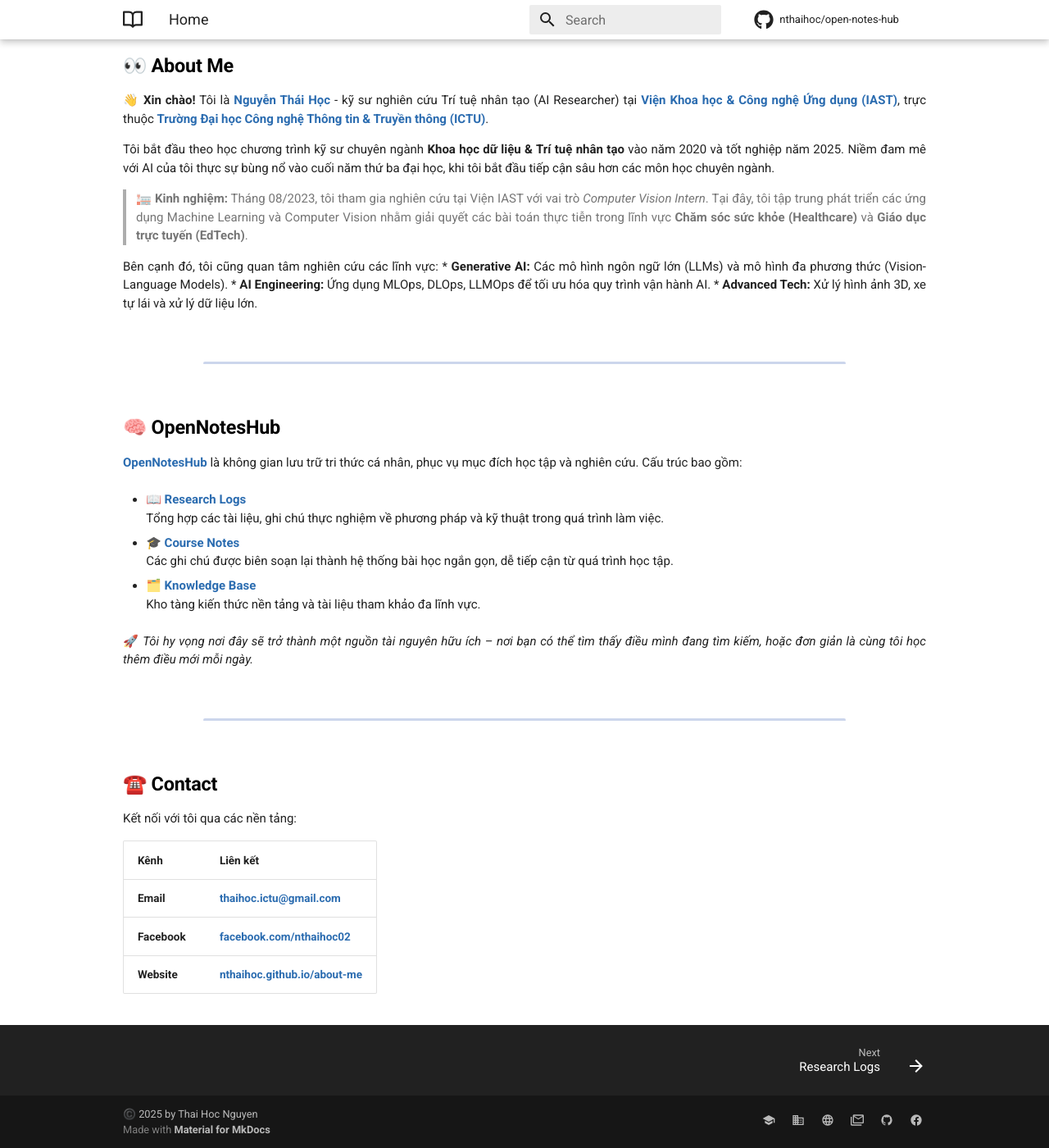
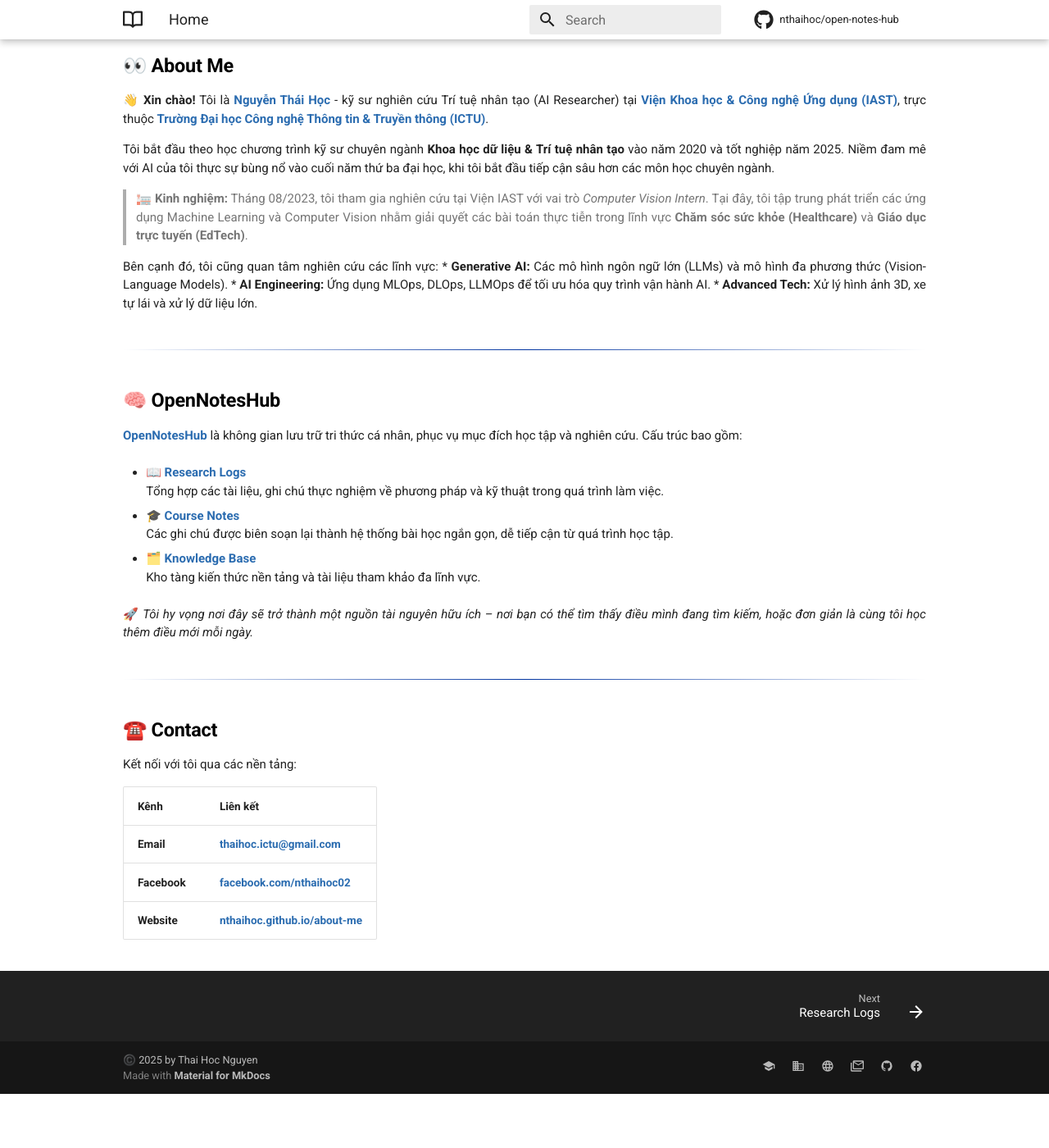
Before and after one commit to nthaihoc/open-notes-hub, an MkDocs documentation site: the page built from docs/index.md, in a window 1280 px wide and 1400 px high, scrolled down 571 px. Shown: the whole window at 82% size. Built offline with MkDocs 1.6.1 and Material for MkDocs 9.7.7, drawn with Linux system fonts in a browser that asks for light colours; comment, search, counter and statistics services are not loaded; after the commit the page ends 1905 px from its top, so only the background shows below that.

```diff
--- a/docs/stylesheets/extra.css
+++ b/docs/stylesheets/extra.css
@@ -71,9 +71,7 @@
 
 .md-typeset hr {
   border: 0;
-  width: 80%;
-  border-top: 3px solid #0033a0;
-  border-radius: 5px;
-  margin: 4em auto;
-  opacity: 0.2;
+  height: 1px;
+  background-image: linear-gradient(to right, rgba(0, 0, 0, 0), #0033a0, rgba(0, 0, 0, 0));
+  margin: 3em 0;
 }
```
